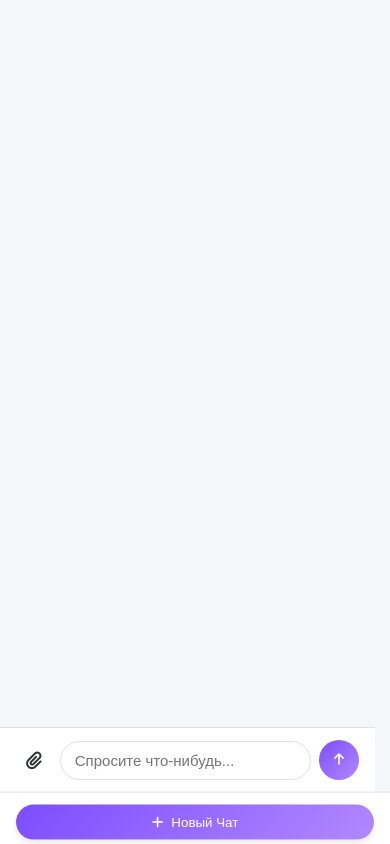
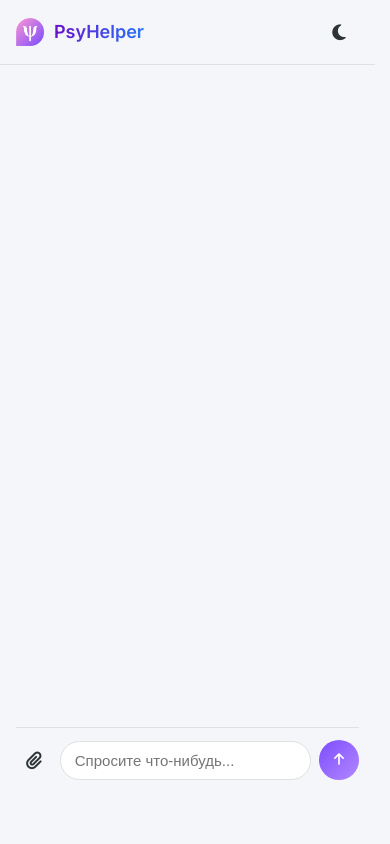
Before and after one commit to TimCodeProject/PsyHELPER2, a Flask app: page / in a window 390 px wide. Run offline with Flask 3, Linux system fonts and the light colour scheme.

Commit message:
Update index.html

```diff
--- a/templates/index.html
+++ b/templates/index.html
@@ -2,7 +2,7 @@
 <html lang="en" data-theme="light">
 <head>
     <meta charset="UTF-8">
-    <meta name="viewport" content="width=device-width, initial-scale=1.0">
+    <meta name="viewport" content="width=device-width, initial-scale=1.0, maximum-scale=1.0, user-scalable=no">
     <title>PsyHELPER - AI помошник психолога</title>
     <!-- Favicon -->
     <link rel="icon" href="{{ url_for('static', filename='images/favicon.ico') }}">
@@ -29,7 +29,11 @@
     <link rel="stylesheet" href="{{ url_for('static', filename='css/style.css') }}">
 
     <style>
-        /* Smooth theme transition */
+        /* Общие стили */
+        :root {
+            scrollbar-gutter: stable;
+        }
+
         html {
             scroll-behavior: smooth;
         }
@@ -41,12 +45,100 @@
             font-family: 'Inter', -apple-system, BlinkMacSystemFont, sans-serif;
         }
 
-        /* Prevents layout shift when scrollbar appears/disappears */
-        :root {
-            scrollbar-gutter: stable;
+        /* Стили для мобильных устройств */
+        @media (max-width: 767px) {
+            .mobile-header {
+                display: flex;
+                justify-content: space-between;
+                align-items: center;
+                padding: 12px 16px;
+                background-color: var(--bg-color);
+                border-bottom: 1px solid var(--border-color);
+                position: sticky;
+                top: 0;
+                z-index: 100;
             }
 
-        /* Logo styles */
+            .mobile-header .logo-top {
+                display: flex;
+                align-items: center;
+            }
+
+            .mobile-header .logo-img {
+                width: 28px;
+                height: 28px;
+                margin-right: 10px;
+            }
+
+            .mobile-header .logo-text {
+                font-size: 18px;
+                font-weight: 600;
+                background: linear-gradient(90deg, #6a11cb 0%, #2575fc 100%);
+                -webkit-background-clip: text;
+                -webkit-text-fill-color: transparent;
+                background-clip: text;
+                text-fill-color: transparent;
+            }
+
+            .mobile-header .theme-toggle button {
+                background: none;
+                border: none;
+                color: var(--text-color);
+                font-size: 18px;
+                padding: 8px;
+            }
+
+            .logo-container {
+                display: none !important;
+            }
+
+            .app-container {
+                flex-direction: column;
+                height: 100vh;
+            }
+
+            .sidebar {
+                display: none !important;
+            }
+
+            .main-content {
+                flex: 1;
+                display: flex;
+                flex-direction: column;
+                overflow: hidden;
+            }
+
+            .top-nav {
+                display: none !important;
+            }
+
+            .chat-container {
+                flex: 1;
+                display: flex;
+                flex-direction: column;
+                padding: 0 16px;
+            }
+
+            .chat-messages {
+                flex: 1;
+                overflow-y: auto;
+                padding: 16px 0;
+            }
+
+            .input-area {
+                padding: 12px 0;
+                position: sticky;
+                bottom: 0;
+                background-color: var(--bg-color);
+            }
+        }
+
+        /* Стили для ПК (как было раньше) */
+        @media (min-width: 768px) {
+            .mobile-header {
+                display: none !important;
+            }
+
             .logo-container {
                 display: flex;
                 align-items: center;
@@ -84,26 +176,42 @@
                 margin-top: 8px;
             }
 
-        /* Mobile header styles */
-        .mobile-header {
-            display: none;
+            .app-container {
+                display: flex;
+                height: 100vh;
             }
-    </style>
-</head>
-<body>
-	<!-- Chat Name Modal -->
-	<div id="chat-name-modal" class="modal" style="display: none;">
-		<div class="modal-content">
-			<span class="close-modal">&times;</span>
-			<h3>Название чата</h3>
-			<p>Введите название для нового чата:</p>
-			<input type="text" id="chat-name-input" placeholder="Мой чат" autocomplete="off">
-			<button id="confirm-chat-name" class="btn">Создать чат</button>
-		</div>
-	</div>
 
-	<style>
-		/* Modal styles */
+            .sidebar {
+                display: flex;
+                flex-direction: column;
+                width: 280px;
+                border-right: 1px solid var(--border-color);
+                background-color: var(--bg-color);
+            }
+
+            .main-content {
+                flex: 1;
+                display: flex;
+                flex-direction: column;
+                overflow: hidden;
+            }
+
+            .top-nav {
+                display: flex;
+                justify-content: space-between;
+                padding: 12px 16px;
+                border-bottom: 1px solid var(--border-color);
+                background-color: var(--bg-color);
+            }
+
+            .chat-container {
+                flex: 1;
+                display: flex;
+                flex-direction: column;
+            }
+        }
+
+        /* Общие стили для модального окна */
         .modal {
             display: none;
             position: fixed;
@@ -152,8 +260,21 @@
             cursor: pointer;
         }
     </style>
+</head>
+<body>
+	<!-- Chat Name Modal -->
+	<div id="chat-name-modal" class="modal" style="display: none;">
+		<div class="modal-content">
+			<span class="close-modal">&times;</span>
+			<h3>Название чата</h3>
+			<p>Введите название для нового чата:</p>
+			<input type="text" id="chat-name-input" placeholder="Мой чат" autocomplete="off">
+			<button id="confirm-chat-name" class="btn">Создать чат</button>
+		</div>
+	</div>
+
     <div class="app-container">
-        <!-- Mobile Header (hidden by default) -->
+        <!-- Mobile Header (только для мобильных) -->
         <div class="mobile-header">
             <div class="logo-top">
                 <img src="{{ url_for('static', filename='images/logo.png') }}" alt="PsyHelper Logo" class="logo-img">
@@ -166,7 +287,7 @@
             </div>
         </div>
 
-        <!-- Sidebar -->
+        <!-- Sidebar (для ПК) -->
         <div class="sidebar">
             <div class="logo-container">
                 <div class="logo-top">
@@ -192,7 +313,7 @@
 
         <!-- Main Content -->
         <div class="main-content">
-            <!-- Top Navigation -->
+            <!-- Top Navigation (для ПК) -->
             <nav class="top-nav" aria-label="Main navigation">
                 <div class="nav-tabs" role="tablist">
                     <button class="tab-btn active" data-tab="therapy" role="tab" aria-selected="true">
@@ -266,6 +387,16 @@
                 el.style.display = 'none';
                 document.body.appendChild(el);
             });
+
+            // Синхронизация переключения темы между мобильной и десктопной кнопками
+            const mobileThemeToggle = document.getElementById('mobile-theme-toggle');
+            const desktopThemeToggle = document.getElementById('theme-toggle');
+
+            if (mobileThemeToggle && desktopThemeToggle) {
+                mobileThemeToggle.addEventListener('click', function() {
+                    desktopThemeToggle.click();
+                });
+            }
         });
     </script>
 </body>
```
Lines whose indentation alone changed are shown as unchanged.
